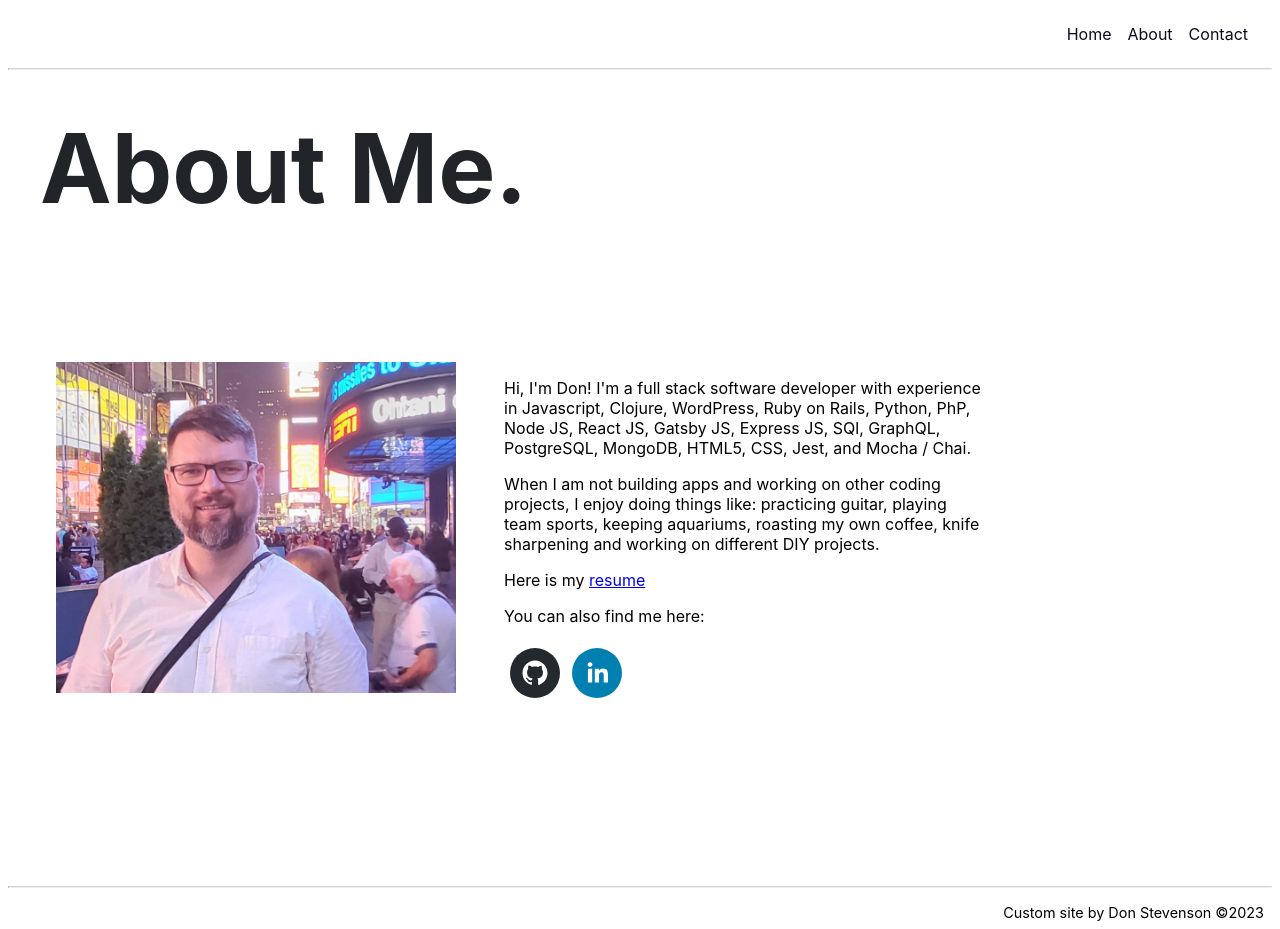
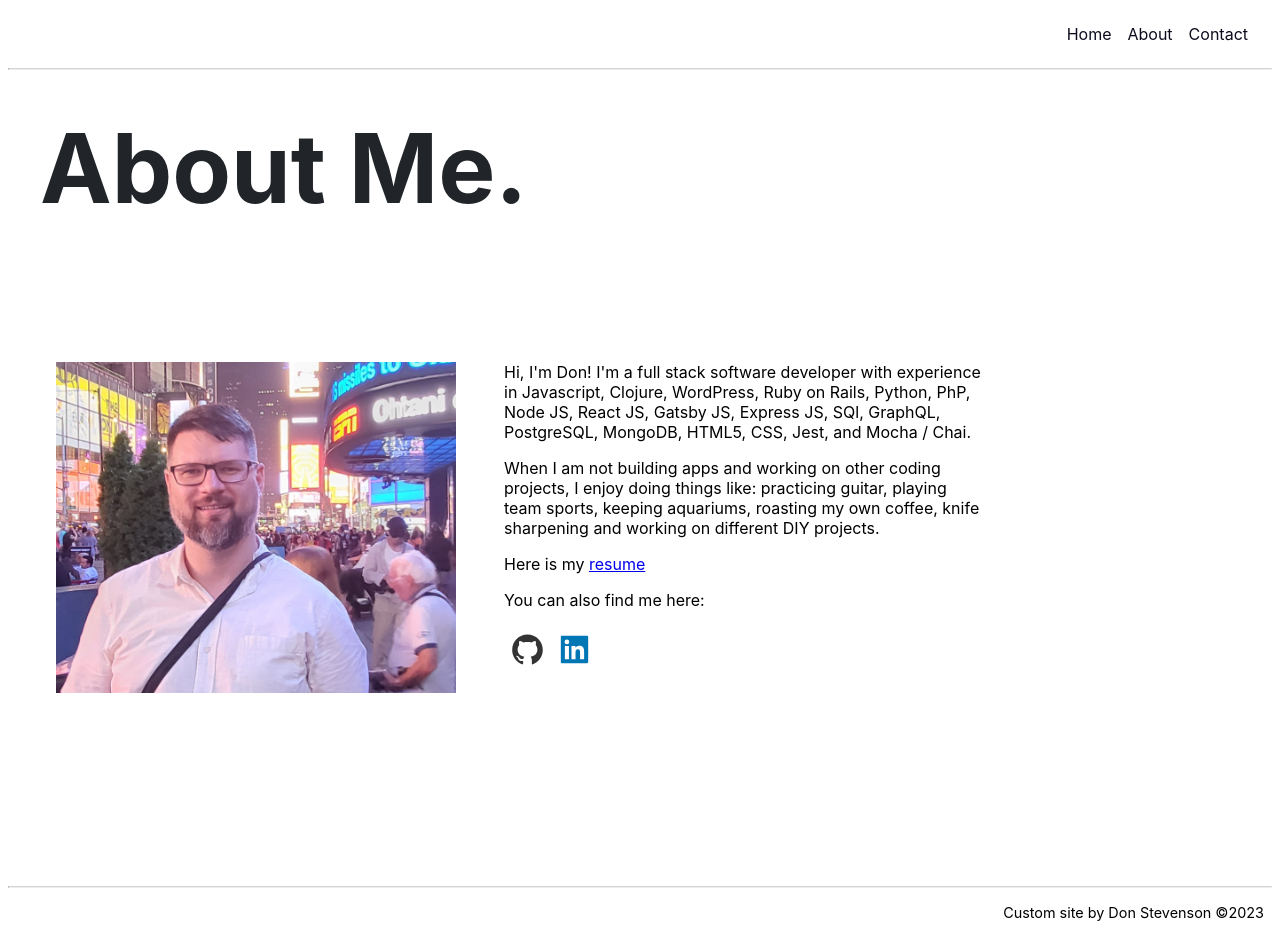
Before and after one commit to Don-Stevenson/personalWebsite, a React (Create React App) app: page /about in a window 1280 px wide. Built offline with nearby package versions, Linux system fonts and the light colour scheme.

Commit message:
- update dependencies - add ajv dependency - refactor about page - remove react social icons - add react icons

```diff
--- a/src/pages/AboutPage.js
+++ b/src/pages/AboutPage.js
@@ -1,6 +1,6 @@
 import React from "react"
 import styled from "styled-components"
-import { SocialIcon } from "react-social-icons"
+import { AiFillGithub, AiFillLinkedin } from "react-icons/ai"
 import Hero from "../components/Hero/Hero"
 import ProfilePic from "../components/assets/images/profile pic 2024.webp"
 import Resume from "../components/assets/docs/DS Resume.pdf"
@@ -12,98 +12,131 @@ const PageContainer = styled.div`
   flex-direction: column;
 `
 
-const TextAndIconWrapper = styled.div`
-  // margin-left: 3rem;
-  // padding: 0 3rem;
-`
-const Row = styled.div`
+const ContentWrapper = styled.div`
+  display: flex;
+  flex-direction: column;
+  margin-left: 2rem;
+  margin-bottom: 8rem;
+
   @media ${devices.md} {
-    padding: 3 0rem;
     margin-left: 3rem;
+    flex-direction: row;
   }
 `
 
-const Text = styled.p`
-  font-family: -apple-system, BlinkMacSystemFont, "Segoe UI", "Roboto", "Oxygen",
-    "Ubuntu", "Cantarell", "Fira Sans", "Droid Sans", "Helvetica Neue",
-    sans-serif;
-  font-size: 1rem;
-  max-width: 30rem;
-  @media ${devices.md} {
-    margin-left: 3rem;
-  }
+const ImageSection = styled.div`
+  display: flex;
+  flex-direction: column;
+  max-width: 93%;
 `
 
-const ImageWrapper = styled.div`
-  display: flex;
-  flex-direction: column;
-  max-width: 100%;
-`
-
-const StyledProfileImage = styled.img`
+const ProfileImage = styled.img`
   width: 100%;
   height: auto;
   max-width: 400px;
   object-fit: contain;
   align-self: left;
 `
-const Wrapper = styled.div`
+
+const ContentSection = styled.div`
+  margin-right: 1rem;
+`
+
+const Paragraph = styled.p`
+  font-family: -apple-system, BlinkMacSystemFont, "Segoe UI", "Roboto", "Oxygen",
+    "Ubuntu", "Cantarell", "Fira Sans", "Droid Sans", "Helvetica Neue",
+    sans-serif;
+  font-size: 1rem;
+  max-width: 30rem;
+
+  @media ${devices.md} {
+    margin-top: 0;
+    margin-left: 3rem;
+  }
+`
+
+const SocialLinksRow = styled.div`
   display: flex;
-  flex-direction: column;
-  margin-left: 2rem;
-  margin-bottom: 8rem;
+  align-items: center;
+
   @media ${devices.md} {
     margin-left: 3rem;
-    flex-direction: row;
+  }
+`
+
+const IconLink = styled.a`
+  text-decoration: none;
+  cursor: pointer;
+`
+
+const StyledGithubIcon = styled(AiFillGithub)`
+  color: #333;
+  font-size: 35px;
+  margin: 6px;
+  transition: color 0.3s ease;
+
+  &:hover {
+    color: #666;
+  }
+`
+
+const StyledLinkedinIcon = styled(AiFillLinkedin)`
+  color: #0077b5;
+  font-size: 35px;
+  margin: 6px;
+  transition: color 0.3s ease;
+
+  &:hover {
+    color: #0099d4;
   }
 `
 
 export default function AboutPage({ title }) {
   return (
     <PageContainer>
-      <Hero title={title}> title </Hero>
-      <Wrapper>
-        <ImageWrapper>
-          <StyledProfileImage src={ProfilePic} alt="profile portrait" />
-        </ImageWrapper>
-        <TextAndIconWrapper>
-          <Text>
+      <Hero title={title}>{title}</Hero>
+      <ContentWrapper>
+        <ImageSection>
+          <ProfileImage src={ProfilePic} alt="profile portrait" />
+        </ImageSection>
+        <ContentSection>
+          <Paragraph>
             Hi, I'm Don! I'm a full stack software developer with experience in
             Javascript, Clojure, WordPress, Ruby on Rails, Python, PhP, Node JS,
             React JS, Gatsby JS, Express JS, SQl, GraphQL, PostgreSQL, MongoDB,
             HTML5, CSS, Jest, and Mocha / Chai.
-          </Text>
-
-          <Text>
+          </Paragraph>
+          <Paragraph>
             When I am not building apps and working on other coding projects, I
             enjoy doing things like: practicing guitar, playing team sports,
             keeping aquariums, roasting my own coffee, knife sharpening and
             working on different DIY projects.
-          </Text>
-          <Text>
+          </Paragraph>
+          <Paragraph>
             Here is my{" "}
             <a href={Resume} target="blank" rel="noopener noreferrrer">
               resume
             </a>
-          </Text>
-
-          <Text> You can also find me here: {"  "} </Text>
-          <Row>
-            <SocialIcon
-              url="https://github.com/Don-Stevenson"
-              style={{ margin: 6 }}
-              target="blank"
-              rel="noopener noreferrrer"
-            />
-            <SocialIcon
-              url="https://www.linkedin.com/in/don-stevenson-5b31aa128/"
-              style={{ margin: 6 }}
-              target="blank"
-              rel="noopener noreferrrer"
-            />
-          </Row>
-        </TextAndIconWrapper>
-      </Wrapper>
+          </Paragraph>
+          <Paragraph>You can also find me here: </Paragraph>
+          <SocialLinksRow>
+            <IconLink
+              href="https://github.com/Don-Stevenson"
+              target="_blank"
+              rel="noopener noreferrer"
+            >
+              <StyledGithubIcon />
+            </IconLink>
+            <IconLink
+              href="https://www.linkedin.com/in/don-stevenson-5b31aa128/"
+              target="_blank"
+              rel="noopener noreferrer"
+            >
+              <StyledLinkedinIcon />
+            </IconLink>
+          </SocialLinksRow>
+        </ContentSection>
+      </ContentWrapper>
     </PageContainer>
   )
 }
```
Also changed, not shown: package.json (+5 -4 lines), 1 other file (tests, documents, lock files or other folders).
